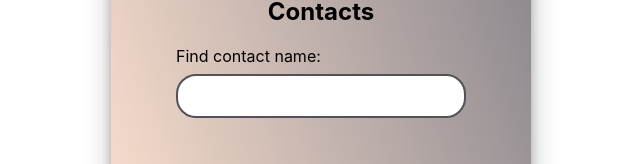
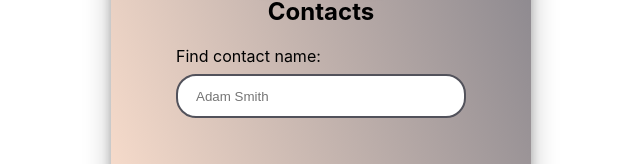
Before and after one commit to Viktoriia-Ch08/goit-react-hw-04-phonebook, a React (Create React App) app: page / in a window 1280 px wide. Both pictures are taken after typing "Sample", "5551234" into the empty fields and a click on the button "ADD CONTACT". Shown: the part 382-546 px from the top of the page, without its empty margins (319-959 px from the left). Built offline with nearby package versions, Linux system fonts and the light colour scheme.

Commit message:
added placeholder

```diff
--- a/src/components/Filter/Filter.jsx
+++ b/src/components/Filter/Filter.jsx
@@ -11,6 +11,7 @@ const Filter = ({ value, onChange }) => {
           name="search"
           value={value}
           onChange={onChange}
+          placeholder="Adam Smith"
           pattern="^[a-zA-Zа-яА-Я]+(([' -][a-zA-Zа-яА-Я ])?[a-zA-Zа-яА-Я]*)*$"
           title="Name may contain only letters, apostrophe, dash and spaces. For example Adrian, Jacob Mercer, Charles de Batz de Castelmore d'Artagnan"
         />
```
